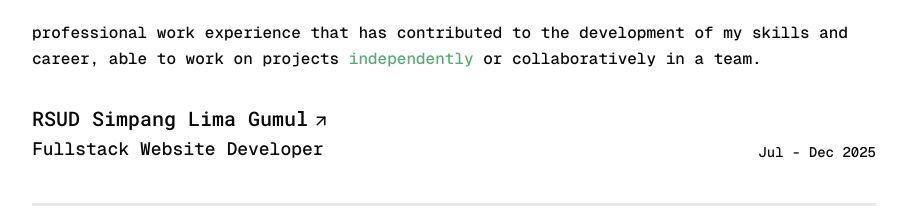
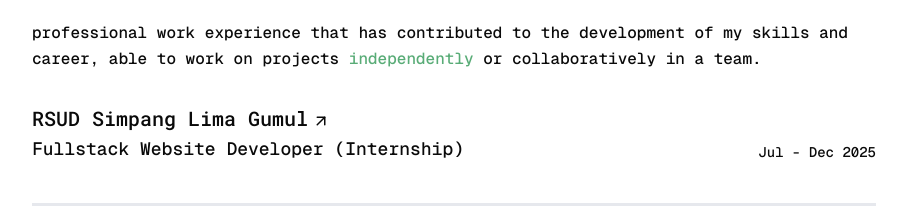
Before and after one commit to AkyasMahira/zayssme, a Next.js app: page / in a window 1280 px wide. Shown: the part 960-1184 px from the top of the page, without its empty margins (186-1093 px from the left). Built offline with nearby package versions, Linux system fonts and the light colour scheme.

Commit message:
add github actions workflow

```diff
--- a/src/constants/index.ts
+++ b/src/constants/index.ts
@@ -78,7 +78,7 @@ export const achievements: TAchievement[] = [
 export const internships: Tinternship[] = [
     {
         company: "RSUD Simpang Lima Gumul",
-        position: "Fullstack Website Developer",
+        position: "Fullstack Website Developer (Internship)",
         date: "Jul - Dec 2025",
         technologies: [
             {
```
Also changed, not shown: 1 other file (tests, documents, lock files or other folders).
